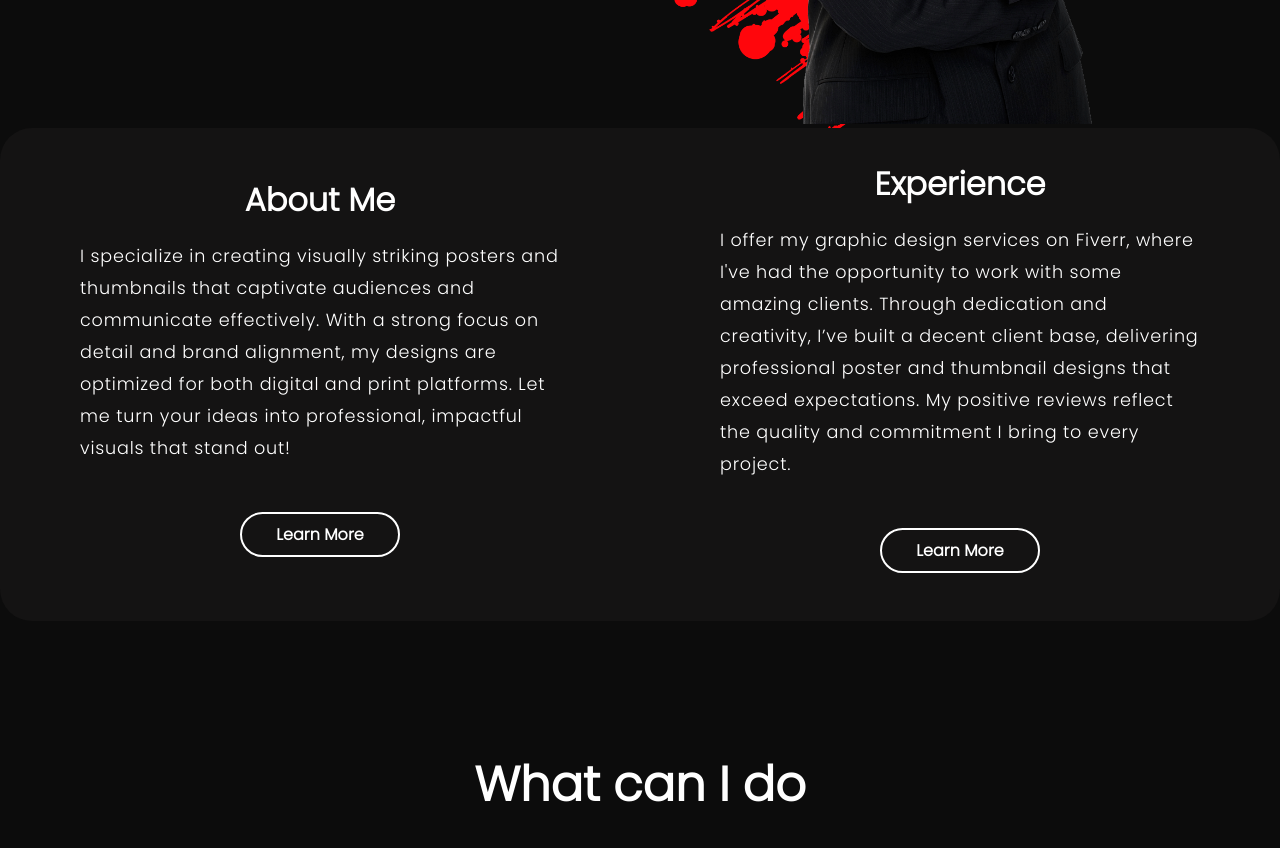
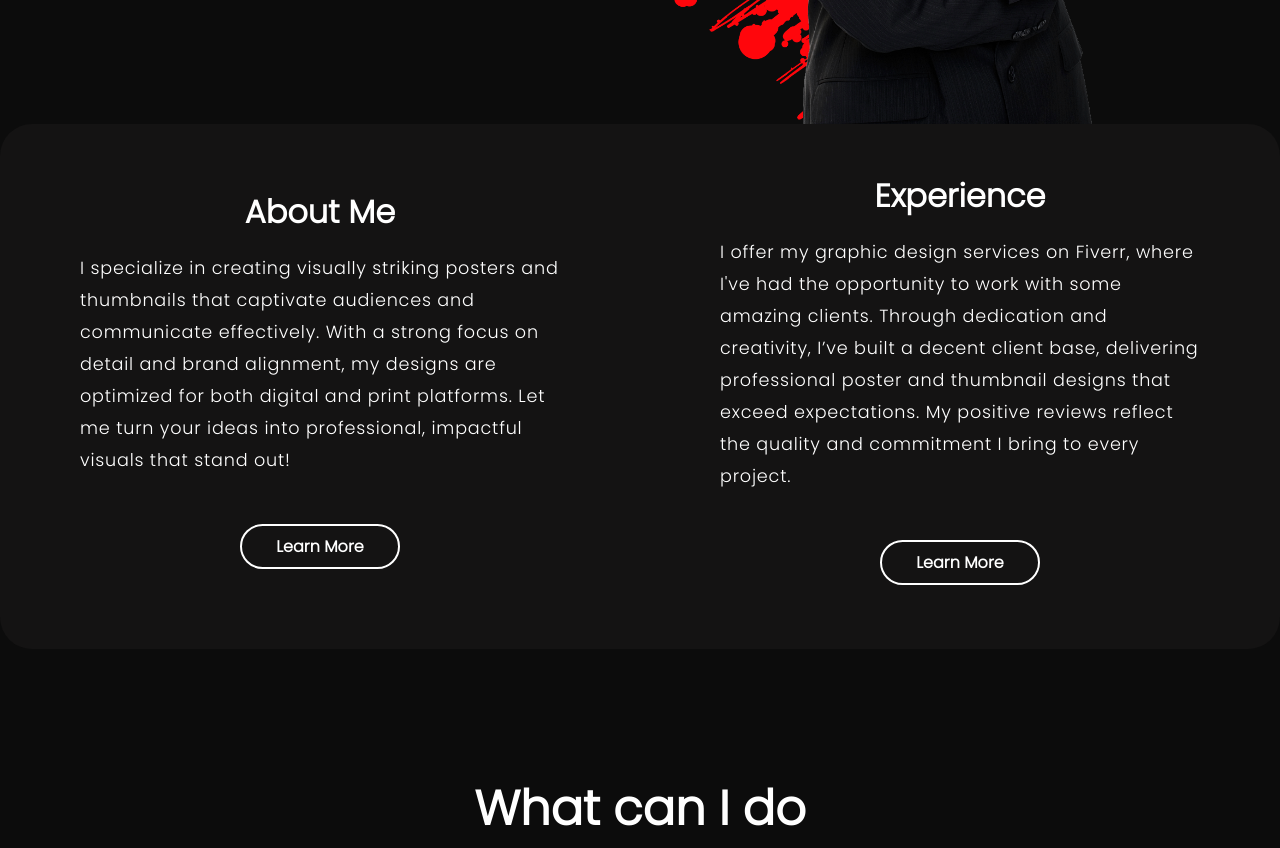
Before and after one commit to talhaw-cmd/Portfolio, a plain HTML site: page index.html in a window 1280 px wide. Shown: the part 580-1428 px from the top of the page. Drawn offline with nearby package versions, Linux system fonts and the light colour scheme; a web font is replaced by a local one.

Commit message:
Add files via upload

```diff
--- a/style.css
+++ b/style.css
@@ -214,9 +214,9 @@ a {
 
 #SecondSection {
     cursor: default;
-    margin: 0rem 0;
+    margin: -.25rem 0;
     background-color: rgb(20, 19, 19);
-    padding: 2rem 0rem;
+    padding: 3rem 0rem;
     border-radius: 2rem;
 }
 
```
